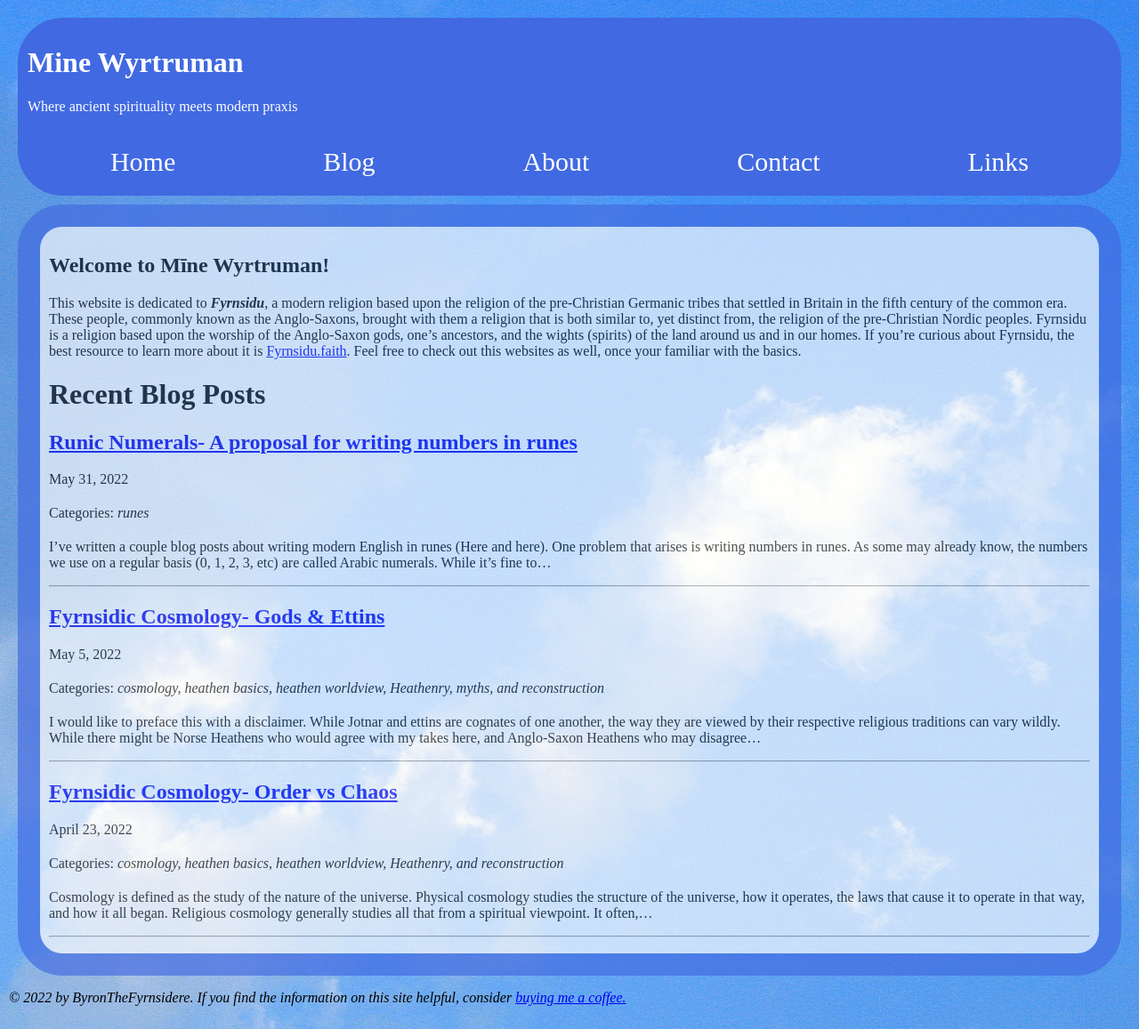
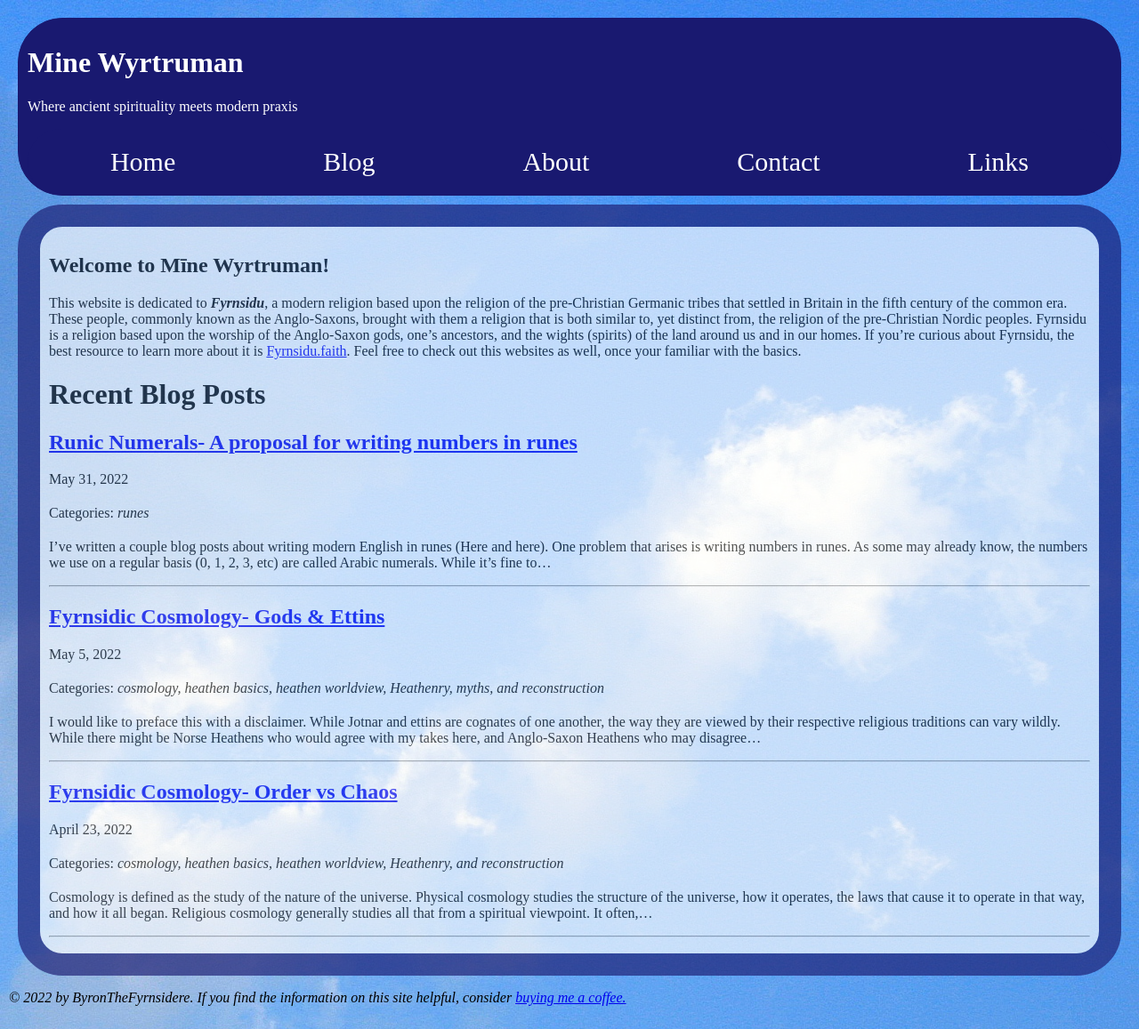
Before and after one commit to byronpendason/byronpendason.github.io, a Jekyll site: the page built from index.md, in a window 1280 px wide. Shown: the whole page at 89% size. Built offline with Jekyll 4.4.1, drawn with Linux system fonts in a browser that asks for light colours; our own code applies the rules of GitHub Pages for plain Markdown files; comment, search, counter and statistics services are not loaded.

Commit message:
Update style.css

```diff
--- a/css/style.css
+++ b/css/style.css
@@ -10,9 +10,9 @@
         padding: 10px;
         border-style: solid;
         border-width: 1px;
-        border-color: royalblue;
+        border-color: midnightblue;
         border-radius: 50px;
-        background-color: royalblue;
+        background-color: midnightblue;
         color: white;
         padding-bottom: 0px;
         margin-bottom: 10px;
@@ -24,15 +24,13 @@
         padding: 10px;
         border-width: 25px;
         border-radius: 50px;
-        background-color: royalblue;
+        background-color: midnightblue;
         margin-bottom: 0px;
       }
       nav ul li {
         margin-left: auto;
         margin-right: auto;
         padding: 10px;
-        background-color: royalblue;
-        border-color: blue;
         border-width: 10px;
         border-radius: 25px;
         font-size: 30px;
@@ -55,7 +53,7 @@
         border-radius: 50px;
         border-style: solid;
         border-width: 25px;
-        border-color: royalblue;
+        border-color: midnightblue;
         background-color: white;
         color: black;
         opacity: 0.66;
```
